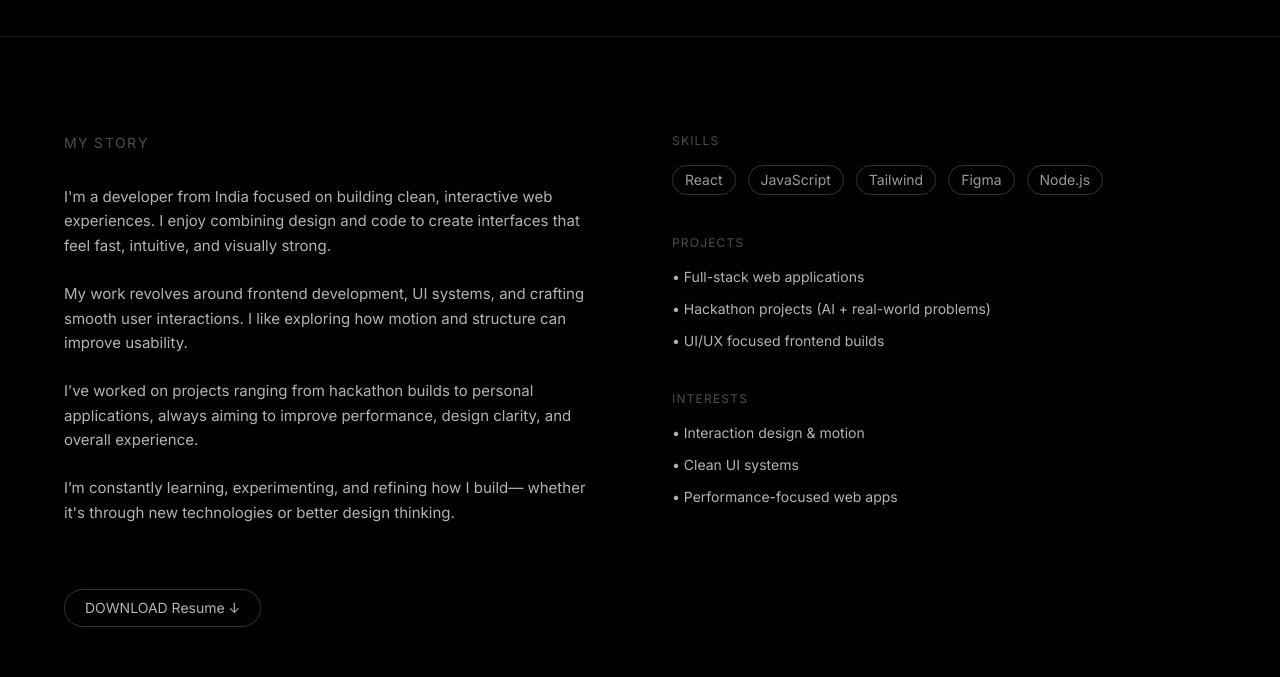
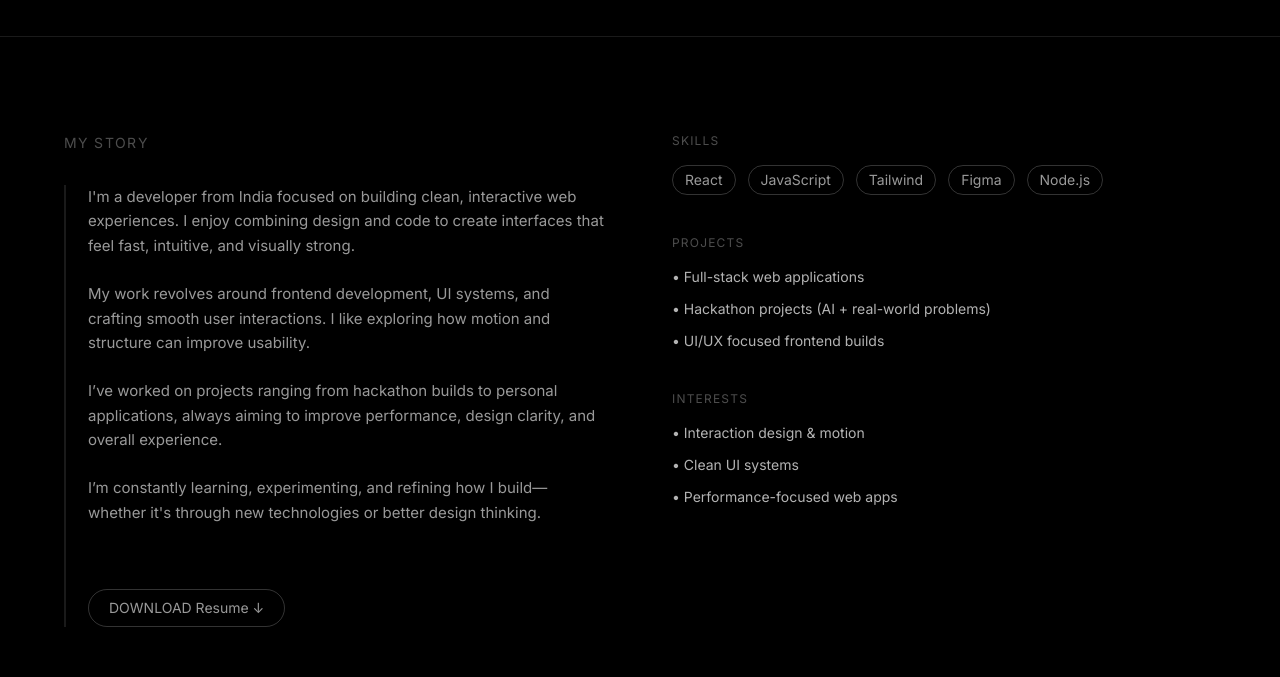
Before and after one commit to arkaprabha2005/portfolio-, a React (Vite) app: page / in a window 1280 px wide. Shown: the part 3370-4047 px from the top of the page. Built offline with nearby package versions, Linux system fonts and the light colour scheme; a web font is replaced by a local one.

Commit message:
about section upgraded

```diff
--- a/src/components/About.jsx
+++ b/src/components/About.jsx
@@ -1,6 +1,30 @@
-
+import { useEffect } from "react";
 
 export default function About() {
+
+  useEffect(() => {
+    const lines = document.querySelectorAll(".story-line");
+
+    const observer = new IntersectionObserver(
+      (entries) => {
+        entries.forEach((entry) => {
+          if (entry.isIntersecting) {
+            entry.target.classList.add("active");
+          } else {
+            entry.target.classList.remove("active");
+          }
+        });
+      },
+      {
+        threshold: 0.4,
+      }
+    );
+
+    lines.forEach((line) => observer.observe(line));
+
+    return () => lines.forEach((line) => observer.unobserve(line));
+  }, []);
+
   return (
     <section id="about" className="w-screen px-6 md:px-16 py-24 bg-black text-white border-t border-white/10">
 
@@ -17,41 +41,64 @@ export default function About() {
             ))}
           </h2>
 
-          <div className="space-y-6 text-white/70 leading-relaxed text-[15px]">
+          {/* 🔥 FIXED STRUCTURE */}
+          <div className="relative pl-6">
 
-            <p>
+            {/* LEFT LINE */}
+            <div className="absolute left-0 top-0 w-[2px] h-full bg-white/10" />
+
+            {/* TEXT */}
+            <div className="space-y-6 text-white/60 leading-relaxed text-[15px]">
+
+              <p
+  className="story-line"
+  style={{ transitionDelay: "0ms" }}
+>
                 I'm a developer from India focused on building clean, interactive
                 web experiences. I enjoy combining design and code to create
                 interfaces that feel fast, intuitive, and visually strong.
               </p>
 
-            <p>
+              <p
+  className="story-line"
+  style={{ transitionDelay: "120ms" }}
+>
                 My work revolves around frontend development, UI systems, and
                 crafting smooth user interactions. I like exploring how motion
                 and structure can improve usability.
               </p>
 
-            <p>
+              <p
+  className="story-line"
+  style={{ transitionDelay: "240ms" }}
+>
                 I’ve worked on projects ranging from hackathon builds to personal
                 applications, always aiming to improve performance, design clarity,
                 and overall experience.
               </p>
 
-            <p>
+              <p
+  className="story-line"
+  style={{ transitionDelay: "360ms" }}
+>
                 I’m constantly learning, experimenting, and refining how I build—
                 whether it's through new technologies or better design thinking.
               </p>
+
               <a
                 href="/resume/arka-resume.pdf"
                 download="Arkaprabha_Pal_resume.pdf"
                 className="inline-flex items-center gap-2 mt-10
                 border border-white/20 px-5 py-2 rounded-full
-  text-sm text-white/70
+                text-sm text-white/60
                 hover:bg-white hover:text-black
                 transition"
               >
                 DOWNLOAD Resume ↓
               </a>
+
+            </div>
+
           </div>
 
         </div>
--- a/src/components/Contact.jsx
+++ b/src/components/Contact.jsx
@@ -1,23 +1,55 @@
 import { FaGithub, FaLinkedin, FaInstagram } from "react-icons/fa";
 import { MdEmail } from "react-icons/md";
+import { useEffect, useRef, useState } from "react";
 
 export default function Contact() {
+    const sectionRef = useRef(null);
+const [visible, setVisible] = useState(false);
+useEffect(() => {
+  const observer = new IntersectionObserver(
+    ([entry]) => {
+      setVisible(entry.isIntersecting);
+    },
+    {
+      threshold: 0.5, // trigger when ~40% visible
+    }
+  );
+
+  if (sectionRef.current) {
+    observer.observe(sectionRef.current);
+  }
+
+  return () => {
+    if (sectionRef.current) {
+      observer.unobserve(sectionRef.current);
+    }
+  };
+}, []);
   return (
-    <section id="contact" className="relative w-screen px-6 md:px-16 py-32 bg-black text-white border-t border-white/10 overflow-hidden">
-
+   <section
+  ref={sectionRef}
+  id="contact"
+  className="relative w-screen px-6 md:px-16 py-32 bg-black text-white border-t border-white/10 overflow-hidden"
+>
       {/* VIDEO BACKGROUND */}
       <video
         autoPlay
         loop
         muted
         playsInline
-        className="absolute inset-0 w-full h-full object-cover opacity-100 blur-[1px]"
+        className="absolute inset-0 w-full h-full object-cover opacity-90 blur-[2px]"
       >
         <source src="/videos/contact-bg.mp4" type="video/mp4" />
       </video>
 
       {/* DARK OVERLAY */}
       <div className="absolute inset-0 bg-black/70"></div>
+
+      {/* 🔥 SOFT GLOW */}
+<div className="absolute inset-0 pointer-events-none">
+  <div className="absolute bottom-[-20%] left-1/2 -translate-x-1/2
+  w-[600px] h-[600px] bg-green-500/10 blur-[120px] rounded-full" />
+</div>
 
       {/* CONTENT */}
       <div className="relative z-10">
@@ -34,18 +66,24 @@ export default function Contact() {
         >
           <h1 className="text-[60px] md:text-[120px] font-black leading-[0.9] tracking-tight">
 
-            <span className="block">
-              Say hi!
-            </span>
+            <span
+  className={`block transition-all duration-700 ease-out
+  ${visible ? "opacity-100 translate-y-0" : "opacity-0 translate-y-10"}`}
+>
+  Say hi!
+</span>
 
-            <span className="flex items-center gap-4">
+         <span
+  className={`flex items-center gap-4 transition-all duration-700 delay-400 ease-out
+  ${visible ? "opacity-100 translate-y-0" : "opacity-0 translate-y-10"}`}
+>
 
               <span className="relative transition group-hover:text-red-500">
                 Let’s talk
                 <span className="absolute left-0 bottom-0 w-0 h-[2px] bg-red-500 transition-all duration-300 group-hover:w-full"></span>
               </span>
 
-              <span className="transition duration-300 group-hover:translate-x-2 group-hover:-translate-y-2">
+              <span className="transition duration-300 group-hover:translate-x-2 group-hover:-translate-y-2 transition-all duration-300 ease-out">
                 ↗
               </span>
 
--- a/src/index.css
+++ b/src/index.css
@@ -57,14 +57,16 @@
   animation: scroll 20s linear infinite;
 }
 
-/* ================= MARQUEE ================= */
-
 @keyframes fadeUp {
   to {
     opacity: 1;
     transform: translateY(0);
   }
 }
+
+/* ================= MARQUEE ================= */
+
+
 
 @keyframes marquee {
   0% {
@@ -202,3 +204,15 @@ body {
 .field-input-focus {
   @apply focus-visible:outline-none focus-visible:ring-2 focus-visible:ring-white/20;
 }
+
+
+.story-line {
+  opacity: 0.3;
+  transform: translateY(20px);
+  transition: all 0.6s ease;
+}
+
+.story-line.active {
+  opacity: 1;
+  transform: translateY(0);
+}
```
Lines whose indentation alone changed are shown as unchanged.
